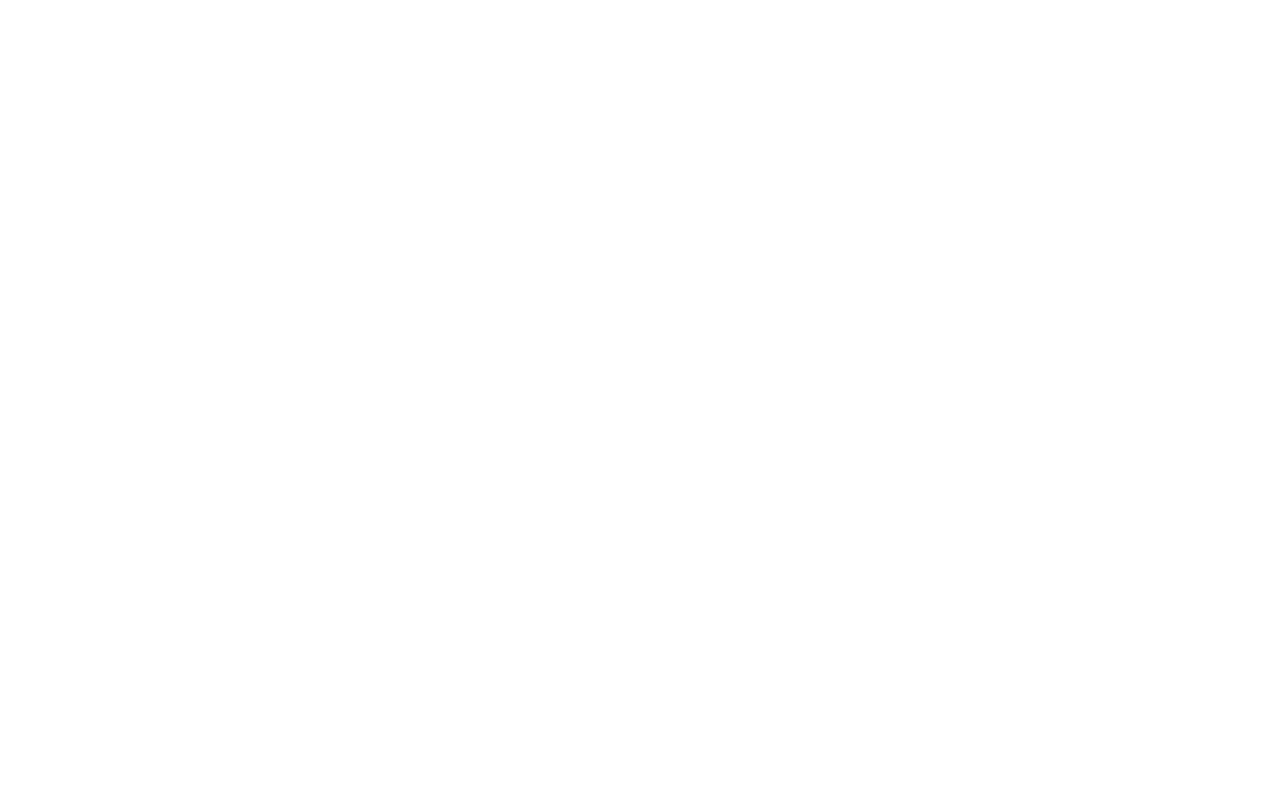
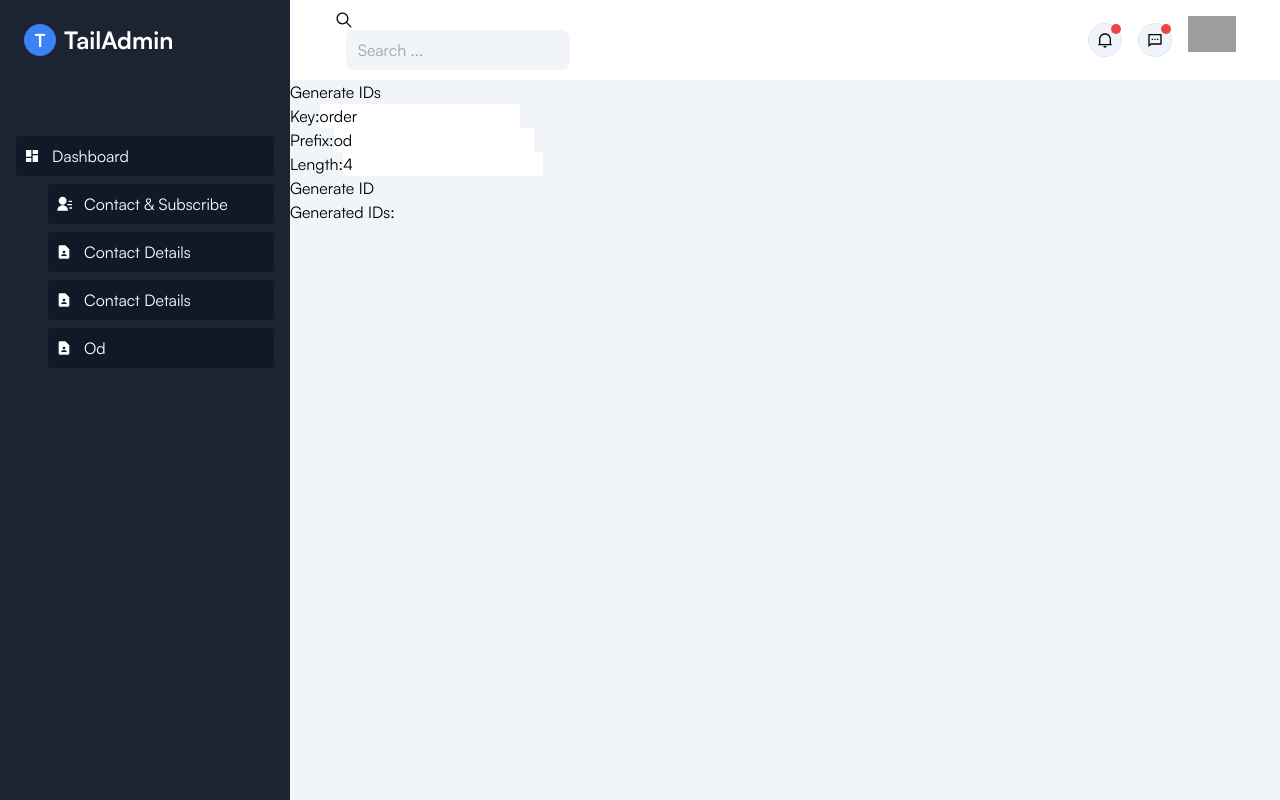
Before and after one commit to Ronikrr/borsher, a React (Create React App) app: page /locha in a window 1280 px wide. Before the commit this address had no page. Built offline with nearby package versions, Linux system fonts and the light colour scheme; sample sign-in values are in the browser's storage; grey boxes are pictures that could not be loaded.

Commit message:
6/1/2025

```diff
--- a/src/App.js
+++ b/src/App.js
@@ -8,6 +8,7 @@
 import Profile from './pages/user/profile';
 import Contacts from './pages/user/contacts'
 import Try from './pages/user/try'
+import Locha from './pages/user/locha'
 
 const Layout = ({ children }) => {
   const [isopensidebar, setisopensidebar] = useState(false);
@@ -67,6 +68,7 @@
           <Route path='/' element={<Login />} />
           <Route path='/register' element={<Register />} />
           <Route path='/pdf' element={<Layout><Profile /></Layout>} />
+          <Route path='/locha' element={<Layout><Locha /></Layout>} />
         </Routes>
       </Router>
     </div>
--- a/src/components/slidebar/sidebar.jsx
+++ b/src/components/slidebar/sidebar.jsx
@@ -22,7 +22,8 @@
 
                         { id: 9, icon: <RiContactsFill />, label: "contact & subscribe", link: "/" },
                         { id: 8, icon: <MdContactPage />, label: "contact details", link: "/contacts" },
-                        { id:10, icon: <MdContactPage />, label: "contact details", link: "/try" },
+                        { id: 10, icon: <MdContactPage />, label: "contact details", link: "/try" },
+                        { id: 11, icon: <MdContactPage />, label: "od", link: "/locha" },
                     ],
                 },
             ],
--- /dev/null
+++ b/src/pages/user/locha.jsx
@@ -0,0 +1,73 @@
+import React, { useState } from 'react';
+import axios from 'axios';
+
+const GenerateIdComponent = () => {
+    const [key, setKey] = useState('order');
+    const [prefix, setPrefix] = useState('od');
+    const [length, setLength] = useState(4);
+    const [generatedIds, setGeneratedIds] = useState([]); // Store all generated IDs
+
+    const handleSubmit = async (e) => {
+        e.preventDefault();
+
+        try {
+            const response = await axios.post('http://localhost:9000/generate-id', {
+                key,
+                prefix,
+                length,
+            });
+
+            // Append the new ID to the array of generated IDs
+            setGeneratedIds((prevIds) => [...prevIds, response.data.id]);
+        } catch (error) {
+            console.error('Error generating ID:', error);
+        }
+    };
+
+    return (
+        <div>
+            <h1>Generate IDs</h1>
+            <form onSubmit={handleSubmit}>
+                <label>
+                    Key:
+                    <input
+                        type="text"
+                        value={key}
+                        onChange={(e) => setKey(e.target.value)}
+                    />
+                </label>
+                <br />
+                <label>
+                    Prefix:
+                    <input
+                        type="text"
+                        value={prefix}
+                        onChange={(e) => setPrefix(e.target.value)}
+                    />
+                </label>
+                <br />
+                <label>
+                    Length:
+                    <input
+                        type="number"
+                        value={length}
+                        onChange={(e) => setLength(Number(e.target.value))}
+                    />
+                </label>
+                <br />
+                <button type="submit">Generate ID</button>
+            </form>
+
+            <div>
+                <h2>Generated IDs:</h2>
+                <ul>
+                    {generatedIds.map((id, index) => (
+                        <li key={index}>{id}</li>
+                    ))}
+                </ul>
+            </div>
+        </div>
+    );
+};
+
+export default GenerateIdComponent;
--- a/src/pages/user/login.jsx
+++ b/src/pages/user/login.jsx
@@ -33,7 +33,7 @@
         }
 
         try {
-            const res = await fetch('http://localhost:8000/login', {
+            const res = await fetch('https://server-cosmatic.vercel.app/login', {
                 method: 'POST',
                 body: JSON.stringify(formdata),
                 headers: {
@@ -68,9 +68,9 @@
             >
                 {error}
             </div>
-            <div className="border rounded-sm border-[--border-color] bg-white w-[1280px] shadow-sm ">
+            <div className="border rounded-sm border-[--border-color] bg-white w-[600px] shadow-sm ">
                 <div className="flex flex-wrap items-center w-full">
-                    <div className="hidden w-full xl:block xl:w-1/2">
+                    {/* <div className="hidden w-full xl:block xl:w-1/2">
                         <div className="py-[4.375rem] text-center px-[6.5rem]">
                             <Link to="/" className='inline-block mb-5' >tailwind</Link>
                             <p className='2xl:px-20 text-[16px]' >Lorem ipsum dolor sit amet, consectetur adipiscing elit suspendisse.</p>
@@ -78,8 +78,8 @@
                                 <img src="https://www.t3bucket.com/f/0-Group15.png" className='w-[350px] h-[350px]' alt="" />
                             </span>
                         </div>
-                    </div>
-                    <div className="w-full border-[var(--border-color)]  xl:w-1/2 xl:border-l-2">
+                    </div> */}
+                    <div className="w-full border-[var(--border-color)]   xl:border-l-2">
                         <div className="w-full p-4 sm:p-12 xl:p-17">
                             <span className="mb-1.5 block font-medium capitalize "> start for free </span>
                             <h2 className="text-2xl text-black mb-9 font-blod">Sign In to TailAdmin</h2>
--- a/src/pages/user/profile.jsx
+++ b/src/pages/user/profile.jsx
@@ -4,14 +4,12 @@
 import Seconduray from '../../components/ui/seconduray';
 import Primary from '../../components/ui/primary';
 import { MdOutlineFileUpload } from 'react-icons/md';
+import { useNavigate } from 'react-router-dom';
 const Profile = () => {
-
+    const navigate = useNavigate()
     const [totalShipping, setTotalShipping] = useState(0);
-    const storedProducts = JSON.parse(localStorage.getItem('products')) || [];
     const storedProductNumber = parseInt(localStorage.getItem('currentProductNumber')) || 1;
-
-    const [products, setProducts] = useState(storedProducts);  // State to store the products
-    const [currentProductNumber, setCurrentProductNumber] = useState(storedProductNumber);  // State to keep track of the product number
+    const [currentProductNumber, setCurrentProductNumber] = useState(storedProductNumber);
     useEffect(() => {
         const storedShipping = localStorage.getItem('totalShipping');
         if (storedShipping) {
@@ -19,6 +17,12 @@
         }
     }, []);
 
+    useEffect(() => {
+        const userToken = localStorage.getItem("userToken");
+        if (!userToken) {
+            navigate('/')
+        }
+    })
     const handleShippingChange = (event) => {
         const newShippingValue = event.target.value;
         setTotalShipping(newShippingValue);
@@ -101,17 +105,14 @@
         }
     };
 
+    const formattedNumber = formatProductNumber(currentProductNumber);
     const handleAddClick = (e) => {
         e.preventDefault();
 
-        // Format the product number as ODXXXX
-        const formattedNumber = formatProductNumber(currentProductNumber);
-
-        // Add a new product with the formatted order number
         setFormData([
             ...formData,
             {
-                orderNumber: formattedNumber, // Add the order number
+                orderNumber: formattedNumber,
                 metal: "",
                 color: "",
                 karat: "",
@@ -220,6 +221,7 @@
                                 <form>
                                     {formData.map((entry, index) => (
                                         <div className="">
+                                            <label htmlFor=""> {formattedNumber} </label>
                                             <div className="relative mb-5 block w-full cursor-pointer appearance-none rounded border border-dashed border-[#3c50e0] bg-[#eff4fb] py-4 px-4 sm:py-7.5">
                                                 <input
                                                     type="file"
--- a/src/pages/user/register.jsx
+++ b/src/pages/user/register.jsx
@@ -42,7 +42,7 @@
         }
 
         try {
-            const res = await fetch("http://localhost:8000/users", {
+            const res = await fetch("https://server-cosmatic.vercel.app/users", {
                 method: "POST",
                 body: JSON.stringify(formdata),
                 headers: {
@@ -66,14 +66,6 @@
         }
     };
 
-    // const registerUser = async (userData) => {
-    //     // Add user to the database with 'is_approved' set to false
-    //     await db.collection('users').add({
-    //         ...userData,
-    //         is_approved: false,
-    //     });
-    // };
-
 
     return (
         <div className='flex items-center justify-center w-screen h-screen' >
@@ -84,9 +76,9 @@
                 {errorMessage}
             </div>
 
-            <div className="border rounded-sm border-[--border-color] bg-white w-[1280px] shadow-sm ">
+            <div className="border rounded-sm border-[--border-color] bg-white w-[600px] shadow-sm ">
                 <div className="flex flex-wrap items-center w-full">
-                    <div className="hidden w-full xl:block xl:w-1/2">
+                    {/* <div className="hidden w-full xl:block xl:w-1/2">
                         <div className="py-[4.375rem] text-center px-[6.5rem]">
                             <Link to="/" className='inline-block text-[50px] capitalize font-semibold mb-3' >websolex </Link>
                             <p className='2xl:px-20 text-[30px]' >admin</p>
@@ -94,8 +86,8 @@
                                 <img src="https://www.t3bucket.com/f/0-Group15.png" className='w-[350px] h-[350px]' alt="" />
                             </span>
                         </div>
-                    </div>
-                    <div className="w-full border-[--border-color]  xl:w-1/2 xl:border-l-2">
+                    </div> */}
+                    <div className="w-full border-[--border-color]   xl:border-l-2">
                         <div className="w-full p-4 sm:p-12 xl:p-17">
                             <span className="mb-1.5 block font-medium capitalize "> start for free </span>
                             <h2 className="text-2xl text-black mb-9 font-blod">Sign In to TailAdmin</h2>
@@ -172,12 +164,12 @@
                                 </div>
                                 <div className="mb-5">
                                     <Submit
-                                        label={"Create"}
+                                        label={"Sign up"}
 
                                     />
                                 </div>
                                 <div className="mt-6 text-center">
-                                    <p>Already have an account? <Link to='/login' className='text-[var(--primary-color)]' >Sign in</Link> </p>
+                                    <p>Already have an account? <Link to='/' className='text-[var(--primary-color)]' >Sign in</Link> </p>
                                 </div>
                             </form>
                         </div>
```
Also changed, not shown: src/components/header/header.jsx (+21 -12 lines). Lines whose indentation alone changed are shown as unchanged.
